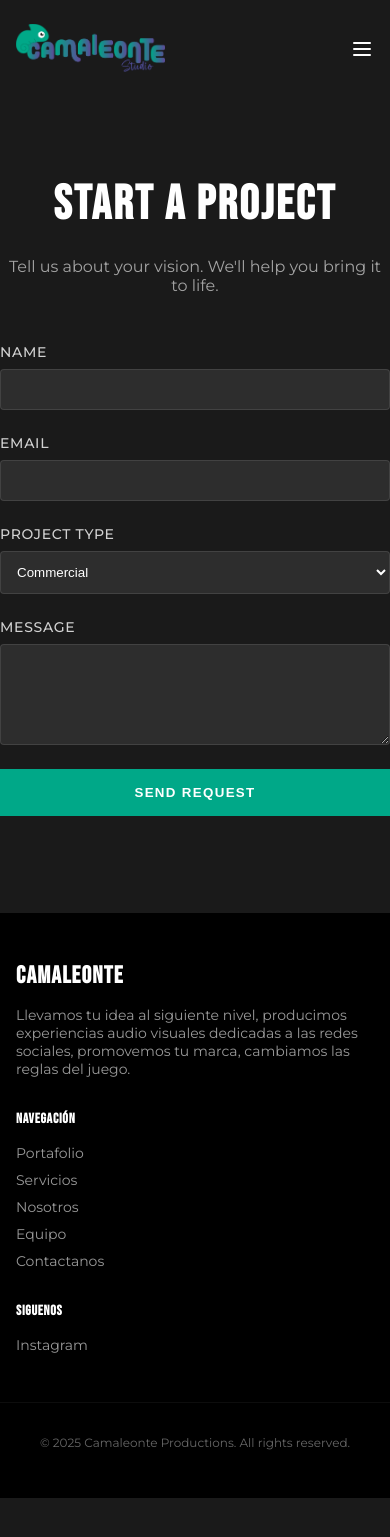
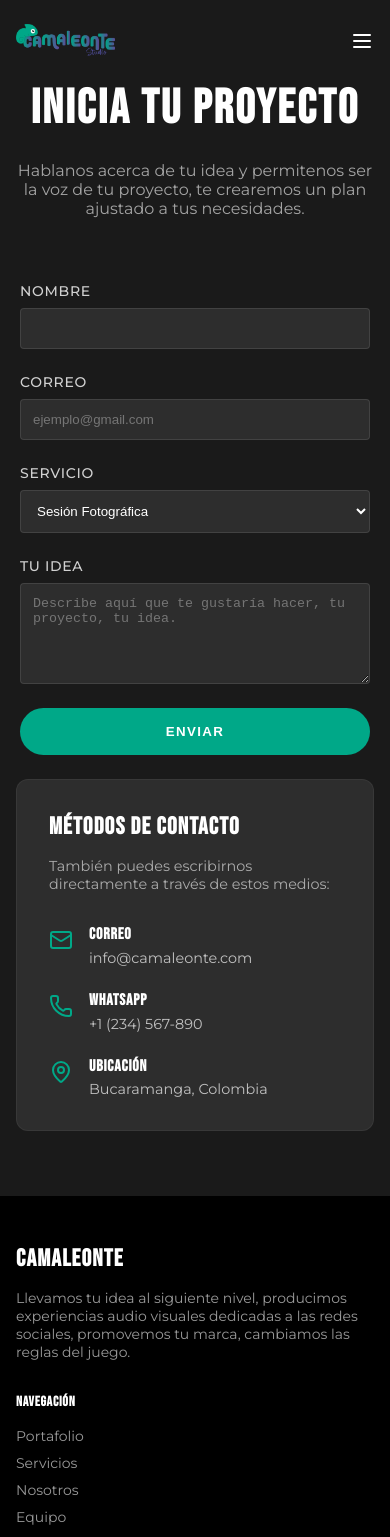
Before and after one commit to MrSerg1/camaleonte, a React (Vite) app: page /contact in a window 390 px wide. Shown: the top 1537 px of the page. Before the commit the page ends 1498 px from the top, so only its background shows below. Built offline with nearby package versions, Linux system fonts and the light colour scheme.

Commit message:
fix: improve home and contact responsiveness and refactor image logic

```diff
--- a/src/index.css
+++ b/src/index.css
@@ -121,12 +121,6 @@ ul {
   gap: 2rem;
 }
 
-@media (min-width: 768px) {
-  .desktop-nav {
-    display: flex;
-  }
-}
-
 .nav-link {
   font-size: 0.875rem;
   font-weight: 500;
@@ -135,11 +129,6 @@ ul {
   color: rgba(255, 255, 255, 0.8);
   transition: color 0.3s ease;
 }
-
-.nav-link:hover, .nav-link.active {
-  color: var(--color-green-camaleonte);
-}
-
 .quote-button {
   padding: 0.5rem 1.5rem;
   border: 1px solid rgba(255, 255, 255, 0.2);
@@ -148,6 +137,37 @@ ul {
   text-transform: uppercase;
   letter-spacing: 0.1em;
   transition: all 0.3s ease;
+}
+@media (max-width: 767px) {
+  .logo-link img {
+    height: 2rem;
+  }
+}
+
+@media (min-width: 768px) and (max-width: 1023px) {
+  .desktop-nav {
+    display: flex;
+    gap: 1rem;
+  }
+  .nav-link{
+    font-size: 0.575rem;
+  }
+  .logo-link img {
+    height: 2.5rem;
+  }
+  .quote-button {
+    font-size: 0.575rem;
+  }
+}
+
+@media (min-width: 1024px) {
+  .desktop-nav {
+    display: flex;
+  }
+}
+
+.nav-link:hover, .nav-link.active {
+  color: var(--color-green-camaleonte);
 }
 
 .quote-button:hover {
@@ -273,33 +293,30 @@ ul {
   justify-content: center;
   overflow: hidden;
   margin-top: -80px; /* Offset header height */
-}
 
-.hero-overlay {
-  position: absolute;
-  inset: 0;
-  background-color: rgba(0, 0, 0, 0.6);
-  z-index: 10;
 }
 
 .hero-bg {
   position: absolute;
-  inset: 0;
   background-size: cover;
   background-position: center;
+  object-fit: cover;
+  width: 100%;
+  inset: 0;
+  mask-image: linear-gradient(to bottom, rgba(26, 26, 26, 1) 5%, rgba(26, 26, 26, 0) 80%);
 }
-
+/*
 .hero-gradient-bottom {
   position: absolute;
   bottom: 0;
   left: 0;
   width: 100%;
-  height: 42%;
+  height: 2%;
   background: linear-gradient(to bottom, transparent 0%, var(--color-grafito) 100%);
   z-index: 15;
   pointer-events: none;
 }
-
+*/
 .hero-content {
   position: relative;
   z-index: 20;
@@ -309,16 +326,22 @@ ul {
 }
 
 .hero-title {
-  font-size: 3rem;
+  font-size: 6rem;
   font-weight: 900;
   letter-spacing: -0.02em;
   margin-bottom: 1rem;
   line-height: 1.1;
 }
 
-@media (min-width: 768px) {
+@media (max-width: 1023px) and (min-width: 769px) {
   .hero-title {
-    font-size: 6rem;
+    font-size: 4.5rem;
+  }
+  .hero-subtitle{
+    font-size: 5.25rem;
+  }
+  .hero-section{
+    height: 90vh;
   }
 }
 
@@ -924,9 +947,81 @@ padding: 0.5rem;
 }
 
 /* Contact */
-.contact-wrapper {
-  max-width: 42rem;
-  margin: 0 auto;
+.contact-page-grid {
+  display: flex;
+  flex-direction: row;
+  justify-content: center;
+  gap: 4rem;
+  margin: 4rem 0;
+}
+
+
+@media (max-width: 1024px) {
+  .contact-page-grid {
+    display: flex;
+    flex-direction: column;
+    gap: 1.5rem;
+    align-items: center;
+  }
+  .contact-form-wrapper{
+    min-width: 350px;
+  }
+}
+
+.contact-info-card {
+  background-color: var(--color-dark-gray);
+  padding: 2rem;
+  border-radius: 12px;
+  border: 1px solid rgba(255, 255, 255, 0.05);
+  max-width: 400px;
+}
+
+.contact-info-card h3 {
+  font-size: 1.5rem;
+  margin-bottom: 1rem;
+  color: var(--color-white);
+}
+
+.contact-info-card p {
+  color: rgba(255, 255, 255, 0.6);
+  margin-bottom: 2rem;
+  font-size: 0.9rem;
+}
+
+.contact-method {
+  display: flex;
+  align-items: flex-start;
+  gap: 1rem;
+  margin-bottom: 1.5rem;
+}
+
+.contact-method:last-child {
+  margin-bottom: 0;
+}
+
+.contact-icon {
+  color: var(--color-green-camaleonte);
+  width: 24px;
+  height: 24px;
+  flex-shrink: 0;
+  margin-top: 0.2rem;
+}
+
+.contact-method h4 {
+  font-size: 1rem;
+  margin-bottom: 0.25rem;
+  color: var(--color-white);
+}
+
+.contact-method a, .contact-method p {
+  color: rgba(255, 255, 255, 0.7);
+  font-size: 0.9rem;
+  transition: color 0.3s ease;
+  margin-bottom: 0;
+}
+
+.contact-method a:hover {
+  color: var(--color-green-camaleonte);
 }
 
 .contact-title {
@@ -997,6 +1092,7 @@ padding: 0.5rem;
   letter-spacing: 0.1em;
   padding: 1rem;
   border: none;
+  border-radius: 25px;
   cursor: pointer;
   transition: background-color 0.3s ease;
 }
--- a/src/pages/Contact.jsx
+++ b/src/pages/Contact.jsx
@@ -1,41 +1,84 @@
+import { Mail, Phone, MapPin } from "lucide-react";
+
 export function Contact() {
   return (
-    <div className="container page-container">
-      <div className="contact-wrapper">
-        <h1 className="contact-title">Start a Project</h1>
-        <p className="contact-description">Tell us about your vision. We'll help you bring it to life.</p>
+    <div className="container">
+      <h1 className="contact-title">Inicia tu proyecto</h1>
+      <p className="contact-description">Hablanos acerca de tu idea y permitenos ser la voz de tu proyecto, te crearemos un plan ajustado a tus necesidades.</p>
 
+      <div className="contact-page-grid">
+        <div className="contact-form-wrapper">
           <form className="contact-form">
             <div className="form-grid">
               <div className="form-group">
-              <label className="form-label">Name</label>
+                <label className="form-label">Nombre</label>
                 <input type="text" className="form-input" />
               </div>
               <div className="form-group">
-              <label className="form-label">Email</label>
-              <input type="email" className="form-input" />
+                <label
+                className="form-label">Correo</label>
+                <input
+                type="email"
+                className="form-input"
+                placeholder="ejemplo@gmail.com"
+                />
               </div>
             </div>
 
             <div className="form-group">
-            <label className="form-label">Project Type</label>
+              <label className="form-label">Servicio</label>
               <select className="form-select">
-              <option>Commercial</option>
-              <option>Music Video</option>
-              <option>Documentary</option>
-              <option>Corporate</option>
+                <option>Sesión Fotográfica</option>
+                <option>Diseño Redes</option>
+                <option>Sesión Evento</option>
+                <option>Reels</option>
+                <option>Coorporativos</option>
               </select>
             </div>
 
             <div className="form-group">
-            <label className="form-label">Message</label>
-            <textarea rows={5} className="form-textarea"></textarea>
+              <label className="form-label">Tu idea</label>
+              <textarea
+              rows={5}
+              className="form-textarea"
+              placeholder="Describe aquí que te gustaría hacer, tu proyecto, tu idea."
+              ></textarea>
             </div>
 
             <button type="submit" className="submit-button">
-            Send Request
+              Enviar
             </button>
           </form>
+        </div>
+
+        <div className="contact-info-card">
+          <h3>Métodos de Contacto</h3>
+          <p>También puedes escribirnos directamente a través de estos medios:</p>
+
+          <div className="contact-method">
+            <Mail className="contact-icon" />
+            <div>
+              <h4>Correo</h4>
+              <a href="mailto:info@camaleonte.com">info@camaleonte.com</a>
+            </div>
+          </div>
+
+          <div className="contact-method">
+            <Phone className="contact-icon" />
+            <div>
+              <h4>WhatsApp</h4>
+              <a href="https://wa.me/1234567890" target="_blank" rel="noopener noreferrer">+1 (234) 567-890</a>
+            </div>
+          </div>
+
+          <div className="contact-method">
+            <MapPin className="contact-icon" />
+            <div>
+              <h4>Ubicación</h4>
+              <p>Bucaramanga, Colombia</p>
+            </div>
+          </div>
+        </div>
       </div>
     </div>
   );
--- a/src/pages/Home.jsx
+++ b/src/pages/Home.jsx
@@ -8,9 +8,7 @@ export function Home() {
     <div className="home-page">
       {/* Hero Section */}
       <section className="hero-section">
-        <div className="hero-overlay" />
-        {/* Placeholder for Video Background */}
-        <div className="hero-bg" style={{ backgroundImage: `url(${portadaImg})` }} />
+        <img className="hero-bg" src = {portadaImg} alt="Portada" />
 
         <div className="container hero-content">
           <motion.h1
```
Lines whose indentation alone changed are shown as unchanged.
